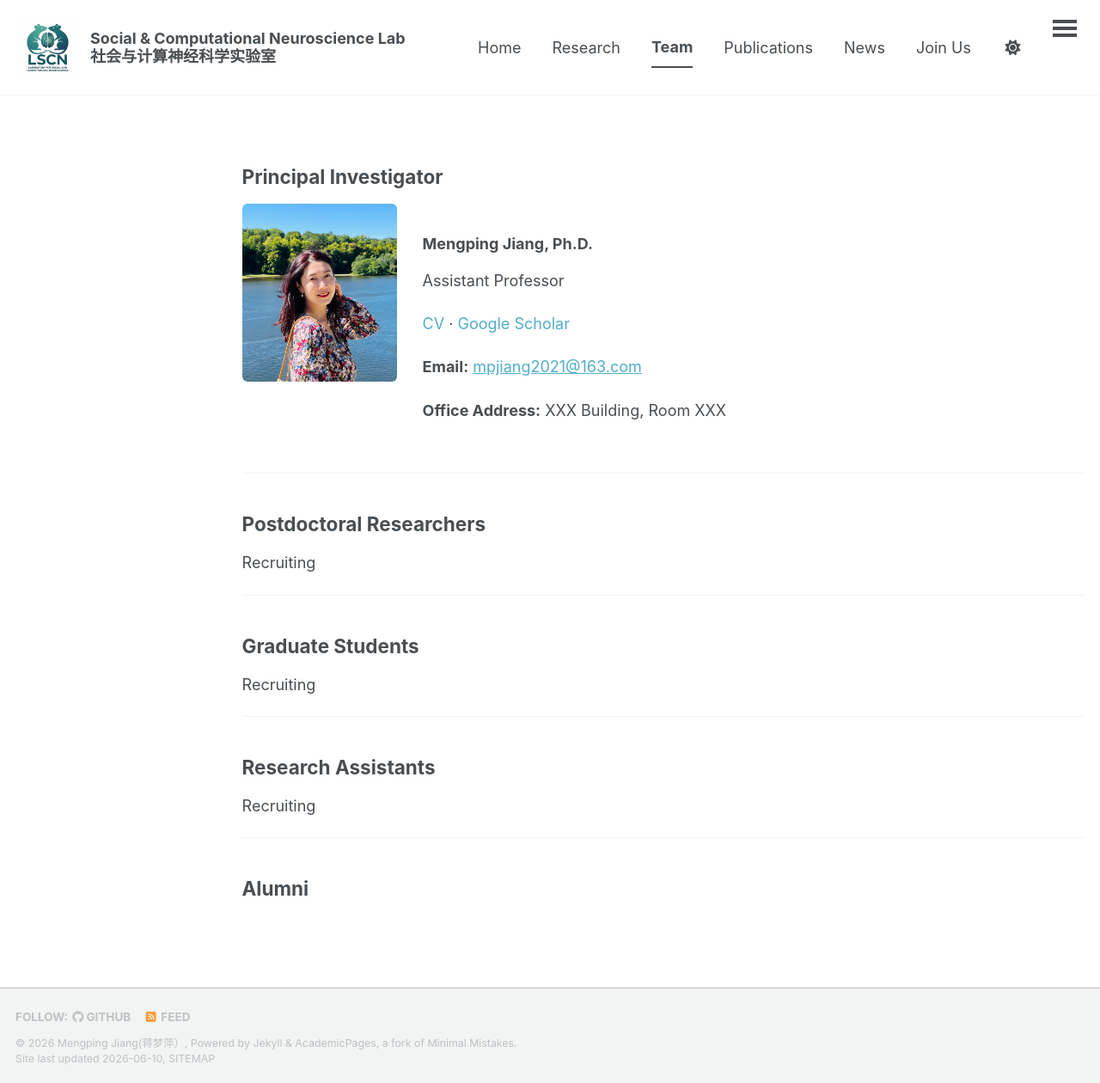
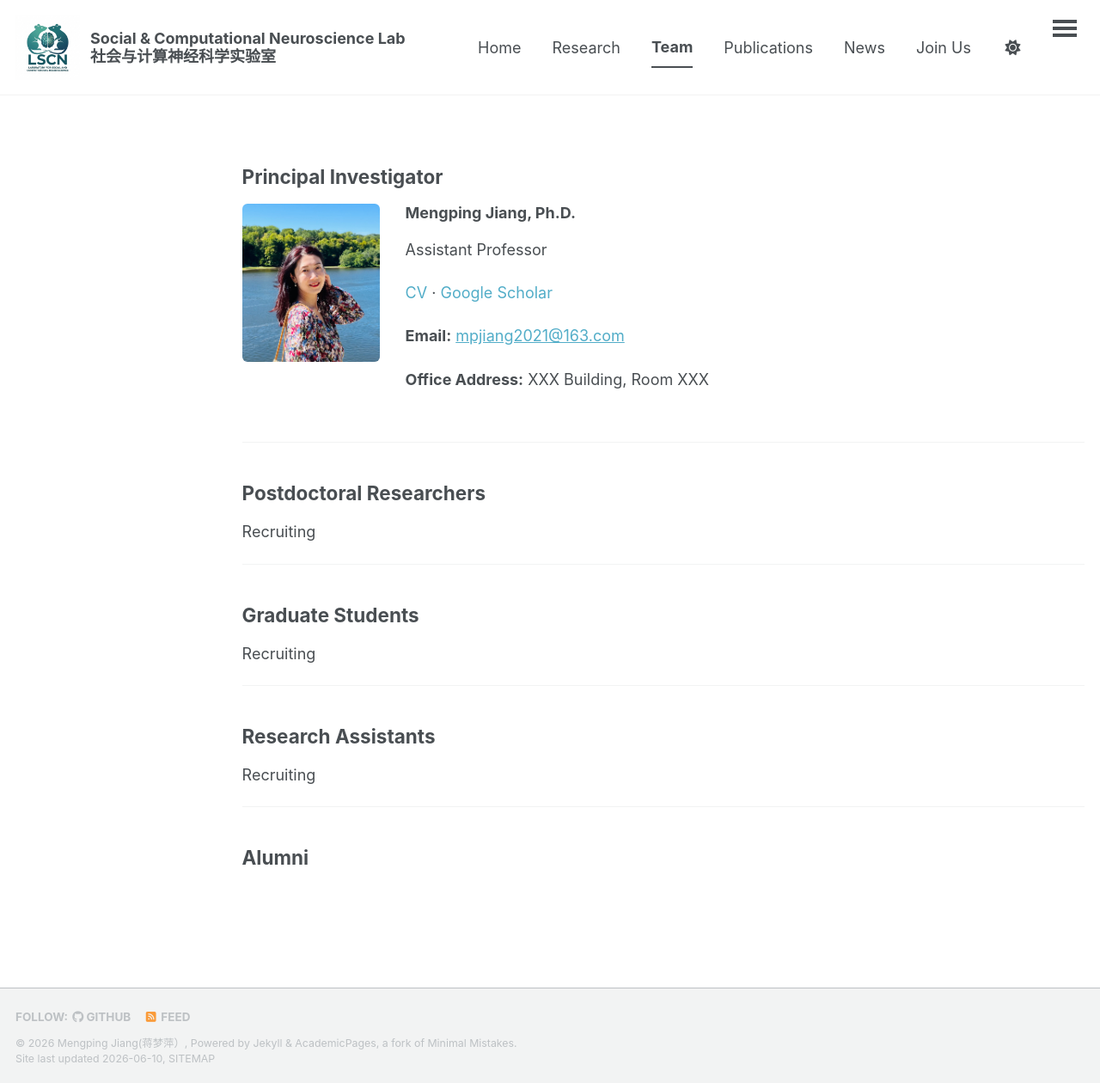
Before and after one commit to MengpingJiang/mengpingjiang.github.io, a Jekyll site: the page built from _pages/team.md, in a window 1280 px wide and 1260 px high. Shown: the whole window at 86% size. Built offline with Jekyll 4.4.1, drawn with Linux system fonts in a browser that asks for light colours; a script bundle is joined from its source files by our own code; library files that are not in the unit come from our copies.

Commit message:
Update main.scss

```diff
--- a/assets/css/main.scss
+++ b/assets/css/main.scss
@@ -81,6 +81,7 @@
   width: 100%;
   line-height: 1.65;
 }
+
 .pi-profile {
   display: flex;
   align-items: flex-start;
@@ -90,7 +91,7 @@
 }
 
 .pi-photo img {
-  width: 180px;
+  width: 160px;
   border-radius: 6px;
 }
 
@@ -98,6 +99,11 @@
   flex: 1;
 }
 
+.pi-info h3 {
+  margin-top: 0;
+  margin-bottom: 0.5rem;
+}
+
 .profile-links a {
   text-decoration: none;
   border: none !important;
```
